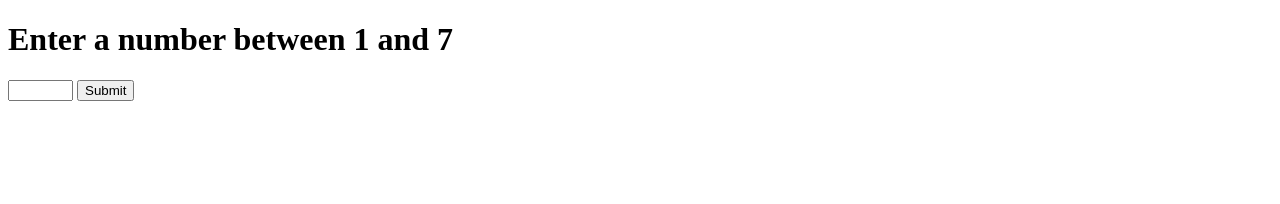
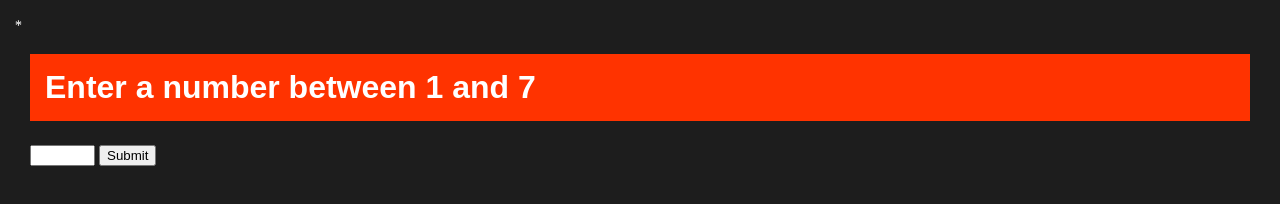
Before and after one commit to alwinbaby/alwinbaby.github.io, a plain HTML site: page index.html in a window 1280 px wide. Drawn offline with Linux system fonts and the light colour scheme.

Commit message:
Update index.html

```diff
--- a/index.html
+++ b/index.html
@@ -23,3 +23,60 @@
     </div>
 </body>
 </html>
+<html>
+<head>
+<style>
+body {
+    background-color: #1D1D1D;
+    padding: 30px;
+    margin: 0px;
+}
+#snowflakeContainer {
+    position: absolute;
+    left: 0px;
+    top: 0px;
+}
+.snowflake {
+    padding-left: 15px;
+    font-family: Cambria, Georgia, serif;
+    font-size: 14px;
+    line-height: 24px;
+    position: fixed;
+    color: #FFFFFF;
+    user-select: none;
+    z-index: 1000;
+}
+.snowflake:hover {
+    cursor: default;
+}
+h1 {
+    font-size: 32px;
+    font-family: Arial, Helvetica, sans-serif;
+    background-color: #FF3300;
+    padding: 15px;
+    color: #FFF;
+    margin: 0px;
+}
+p, ol {
+    font-family: "Franklin Gothic Medium", "Arial Narrow", sans-serif;
+    font-size: 24px;
+    color: #CCC;
+}
+li {
+    margin-bottom: 24px;
+    padding-left: 10px;
+}
+</style>
+</head>
+<body>
+
+<div id="snowflakeContainer">
+    <p class="snowflake">*</p>
+</div>
+
+</div>
+<script src="//www.kirupa.com/js/fallingsnow_v6.js"></script>
+<script src="//www.kirupa.com/js/prefixfree.min.js"></script>
+</body>
+
+</html>
```
